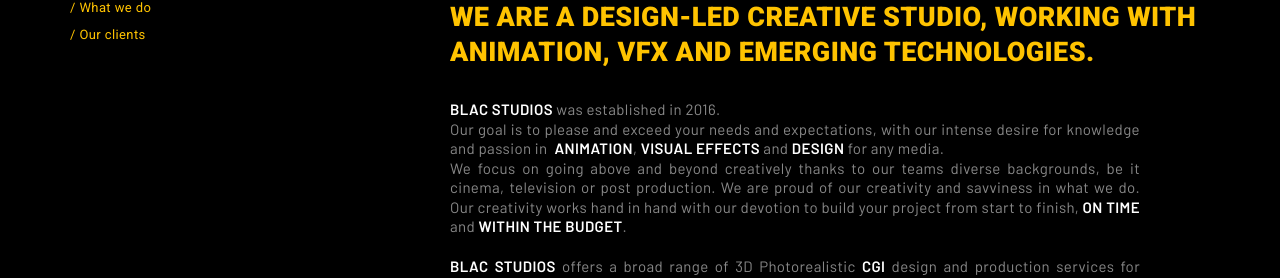
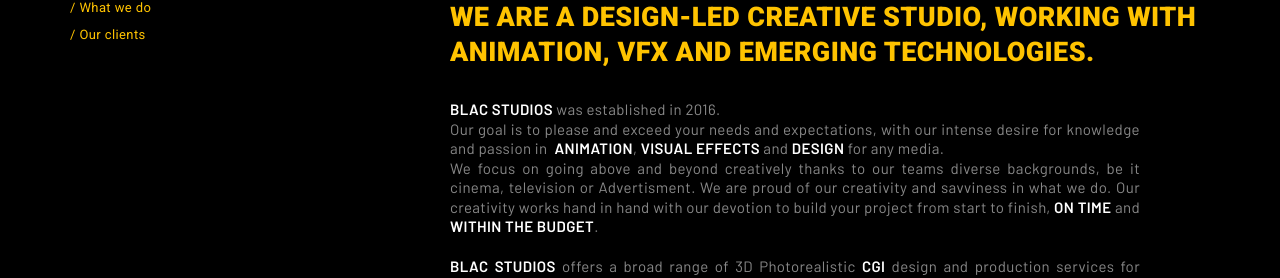
Before and after one commit to Kevin-kirago/Blac-studios-v2.0, a React (Create React App) app: page /about in a window 1280 px wide. Shown: the part 120-398 px from the top of the page. Built offline with nearby package versions, Linux system fonts and the light colour scheme.

Commit message:
Update about.component.jsx

```diff
--- a/src/pages/about.component.jsx
+++ b/src/pages/about.component.jsx
@@ -38,7 +38,7 @@
 							<br /> Our goal is to please and exceed your needs and expectations, with our intense desire for knowledge and passion in
 							&nbsp;<span>ANIMATION</span>, <span>VISUAL EFFECTS</span> and <span>DESIGN</span> for any media.
 							<br /> We focus on going above and beyond creatively thanks to our teams diverse backgrounds, be it cinema, television or
-							post production. We are proud of our creativity and savviness in what we do. Our creativity works hand in hand with our
+							Advertisment. We are proud of our creativity and savviness in what we do. Our creativity works hand in hand with our
 							devotion to build your project from start to finish, <span>on time</span> and <span>within the budget</span>.
 						</p>
 						<p className="paragraph">
```
